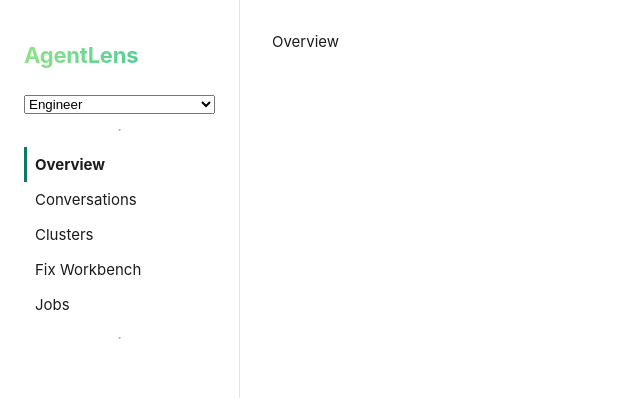
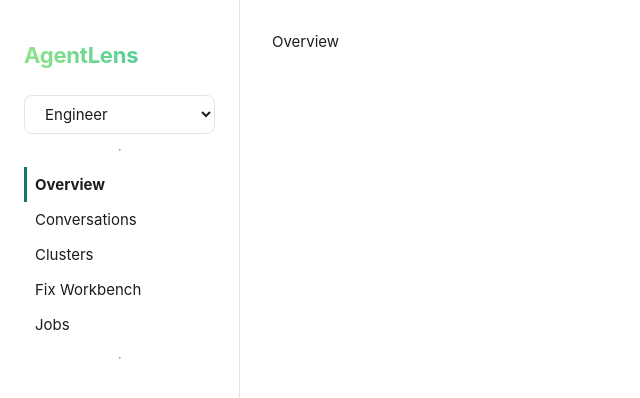
Before and after one commit to duapraveen/agentlens-web, a React (Vite) app in the folder frontend/: page / in a window 1280 px wide. Shown: the top 398 px of the page, without its empty margins (0-640 px from the left). Built offline with nearby package versions, Linux system fonts and the light colour scheme; no server answers.

Commit message:
fix: generalize badge text-color token, add .select utility styling (docs/superpowers/plans/2026-07-13-streamlit-to-web-migration.md)

```diff
--- a/frontend/src/components/components.css
+++ b/frontend/src/components/components.css
@@ -22,7 +22,7 @@
   padding: 2px 10px;
   font-size: 12px;
   font-weight: 700;
-  color: var(--color-on-severity);
+  color: var(--color-on-accent);
 }
 
 .badge-p0 { background: var(--severity-p0); }
--- a/frontend/src/styles/global.css
+++ b/frontend/src/styles/global.css
@@ -28,7 +28,7 @@ h1, h2, h3 {
 
 .btn-primary {
   background: var(--color-primary);
-  color: #fff;
+  color: var(--color-on-accent);
 }
 
 .btn-primary:hover {
@@ -55,3 +55,13 @@ h1, h2, h3 {
 .numeric {
   font-variant-numeric: tabular-nums;
 }
+
+.select {
+  border-radius: var(--radius-button);
+  padding: var(--space-2) var(--space-3);
+  font-size: var(--font-size-body);
+  font-family: var(--font-family);
+  color: var(--color-text);
+  background: var(--color-surface);
+  border: 1px solid var(--color-border);
+}
--- a/frontend/src/styles/tokens.css
+++ b/frontend/src/styles/tokens.css
@@ -11,7 +11,7 @@
   --severity-p0: #d64545;
   --severity-p1: #c98a1f;
   --severity-p2: #6b7280;
-  --color-on-severity: #ffffff;
+  --color-on-accent: #ffffff;
 
   --tag-mint-bg: #e3f5ef;
   --tag-mint-border: #a9dcc9;
```
